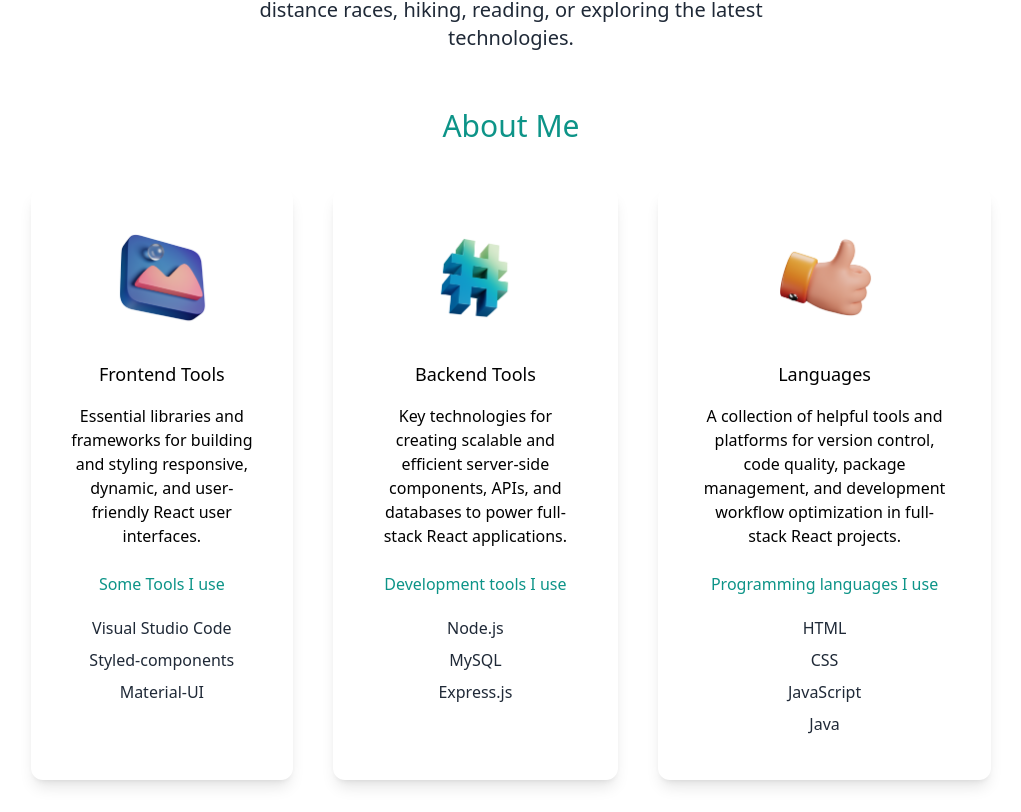
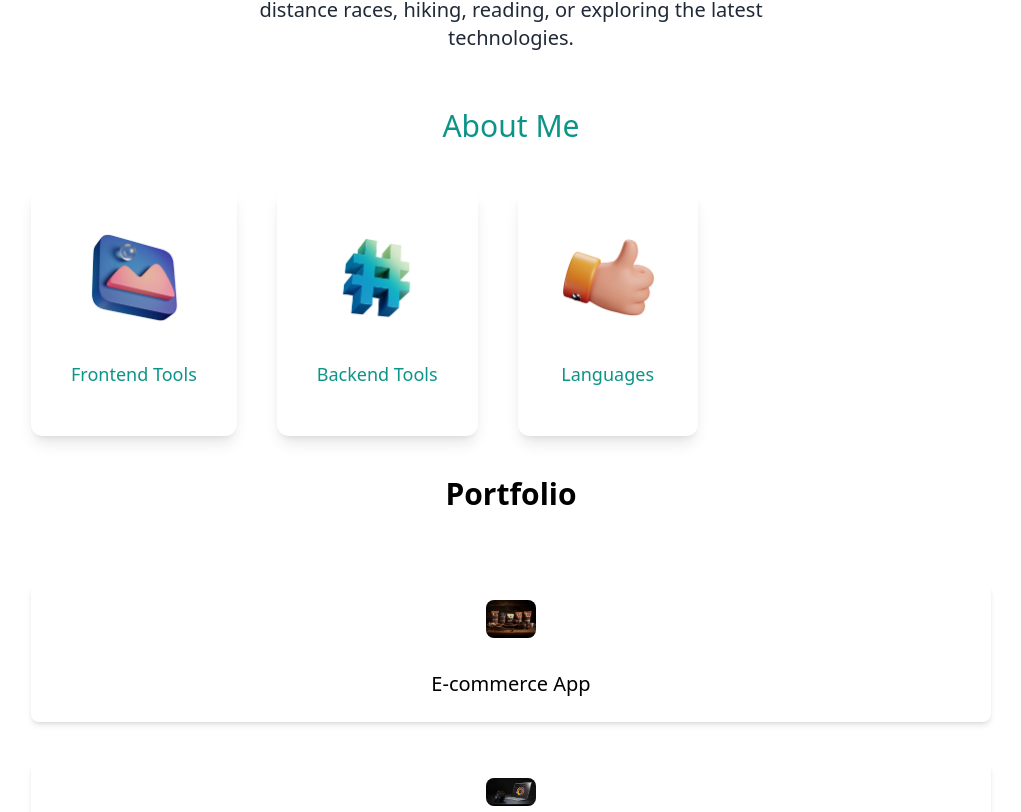
Before and after one commit to JDRGit/react-portfolio, a Next.js app: page / in a window 1280 px wide. Shown: the part 848-1660 px from the top of the page, without its empty margins (129-1150 px from the left). Built offline with nearby package versions, Linux system fonts and the light colour scheme.

Commit message:
updated portfolio,skills response

```diff
--- a/components/Portfolio.js
+++ b/components/Portfolio.js
@@ -65,7 +65,7 @@ const Portfolio = () => {
                   height={selectedId === project.id ? "100%" : "50"}
                   alt={project.name}
                 />
-                <motion.p layout className="text-xl font-semibold">
+                <motion.p layout className="text-xl font-medium pt-8 pb-2">
                   {project.name}
                 </motion.p>
               </motion.div>
--- a/components/Skills.js
+++ b/components/Skills.js
@@ -2,62 +2,81 @@ import Image from "next/image";
 import design from "../public/design.png";
 import code from "../public/code.png";
 import consulting from "../public/consulting.png";
+import { useState } from "react";
+import { motion, AnimatePresence } from "framer-motion";
 
 export default function Skills() {
+  const [selectedId, setSelectedId] = useState(null);
+
+  const handleClick = (id) => {
+    setSelectedId(selectedId === id ? null : id);
+  };
+
+  const skillItems = [
+    {
+      id: 1,
+      image: design,
+      alt: "Design icon",
+      title: "Frontend Tools",
+      description:
+        "Essential libraries and frameworks for building and styling responsive, dynamic, and user-friendly React user interfaces.",
+      toolsTitle: "Some Tools I use",
+      tools: ["Visual Studio Code", "Styled-components", "Material-UI"],
+    },
+    {
+      id: 2,
+      image: code,
+      alt: "Code icon",
+      title: "Backend Tools",
+      description:
+        "Key technologies for creating scalable and efficient server-side components, APIs, and databases to power full-stack React applications.",
+      toolsTitle: "Development tools I use",
+      tools: ["Node.js", "MySQL", "Express.js"],
+    },
+    {
+      id: 3,
+      image: consulting,
+      alt: "Consulting icon",
+      title: "Languages",
+      description:
+        "A collection of helpful tools and platforms for version control, code quality, package management, and development workflow optimization in full-stack React projects.",
+      toolsTitle: "Programming languages I use",
+      tools: ["HTML", "CSS", "JavaScript", "Java"],
+    },
+  ];
+
   return (
     <section>
-
-
-          <div className="lg:flex gap-10 ">
-            <div className="flex flex-col items-center text-center shadow-lg p-10 rounded-xl my-10 dark:bg-white">
-              <Image src={design} width={100} height={100} alt="Design icon" />
-              <h3 className="text-lg font-medium pt-8 pb-2 ">Frontend Tools</h3>
-              <p className="py-2">
-                Essential libraries and frameworks for building and styling
-                responsive, dynamic, and user-friendly React user interfaces.
-              </p>
-              <h4 className="py-4 text-teal-600">Some Tools I use</h4>
-              <p className="text-gray-800 py-1">Visual Studio Code</p>
-              <p className="text-gray-800 py-1">Styled-components</p>
-              <p className="text-gray-800 py-1">Material-UI</p>
-            </div>
-
-            <div className="flex flex-col items-center text-center shadow-lg p-10 rounded-xl my-10 dark:bg-white">
-              <Image src={code} width={100} height={100} alt="Code icon" />
-              <h3 className="text-lg font-medium pt-8 pb-2">Backend Tools</h3>
-              <p className="py-2">
-                Key technologies for creating scalable and efficient server-side
-                components, APIs, and databases to power full-stack React
-                applications.
-              </p>
-              <h4 className="py-4 text-teal-600">Development tools I use</h4>
-              <p className="text-gray-800 py-1">Node.js</p>
-              <p className="text-gray-800 py-1">MySQL</p>
-              <p className="text-gray-800 py-1">Express.js</p>
-            </div>
-
-            <div className="flex flex-col items-center text-center shadow-lg p-10 rounded-xl my-10 dark:bg-white">
-              <Image
-                src={consulting}
-                width={100}
-                height={100}
-                alt="Consulting icon"
-              />
-              <h3 className="text-lg font-medium pt-8 pb-2">Languages</h3>
-              <p className="py-2">
-                A collection of helpful tools and platforms for version control,
-                code quality, package management, and development workflow
-                optimization in full-stack React projects.
-              </p>
-              <h4 className="py-4 text-teal-600">
-                Programming languages I use
-              </h4>
-              <p className="text-gray-800 py-1">HTML</p>
-              <p className="text-gray-800 py-1">CSS</p>
-              <p className="text-gray-800 py-1">JavaScript</p>
-              <p className="text-gray-800 py-1">Java</p>
-            </div>
+      <div className="lg:flex gap-10 ">
+        {skillItems.map((item) => (
+          <div
+            key={item.id}
+            className="flex flex-col items-center text-center shadow-lg p-10 rounded-xl my-10 dark:bg-white cursor-pointer"
+            onClick={() => handleClick(item.id)}
+          >
+            <Image src={item.image} width={100} height={100} alt={item.alt} />
+            <h3 className="text-lg font-medium pt-8 pb-2 text-teal-600">{item.title}</h3>
+            <AnimatePresence>
+              {selectedId === item.id && (
+                <motion.div
+                  initial={{ opacity: 0, height: 0 }}
+                  animate={{ opacity: 1, height: "auto" }}
+                  exit={{ opacity: 0, height: 0 }}
+                  transition={{ duration: 0.3 }}
+                >
+                  <p className="py-2">{item.description}</p>
+                  <h4 className="py-4 text-teal-600">{item.toolsTitle}</h4>
+                  {item.tools.map((tool, index) => (
+                    <p key={index} className="text-gray-800 py-1">
+                      {tool}
+                    </p>
+                  ))}
+                </motion.div>
+              )}
+            </AnimatePresence>
           </div>
+        ))}
+      </div>
     </section>
   );
 }
```
